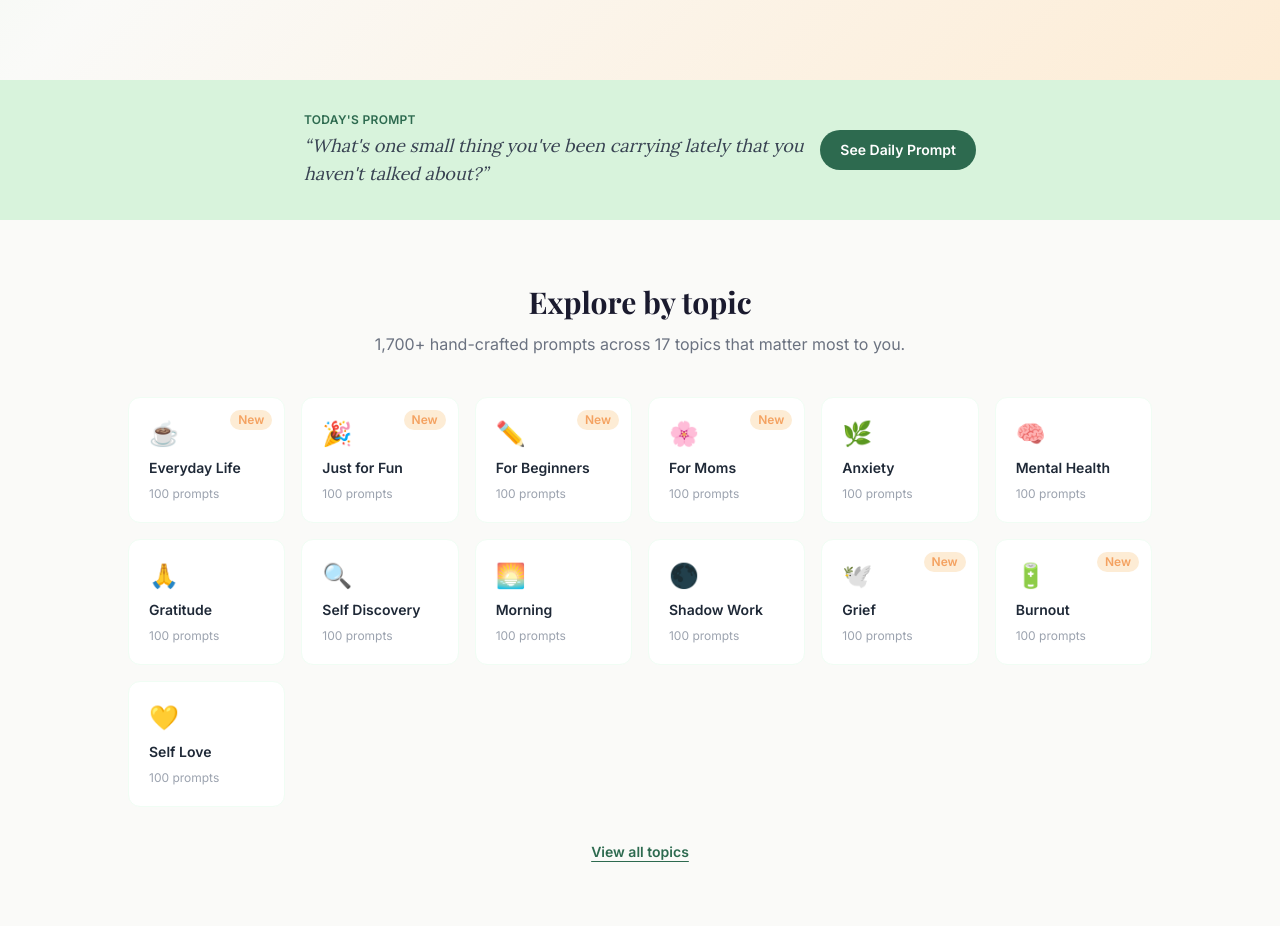
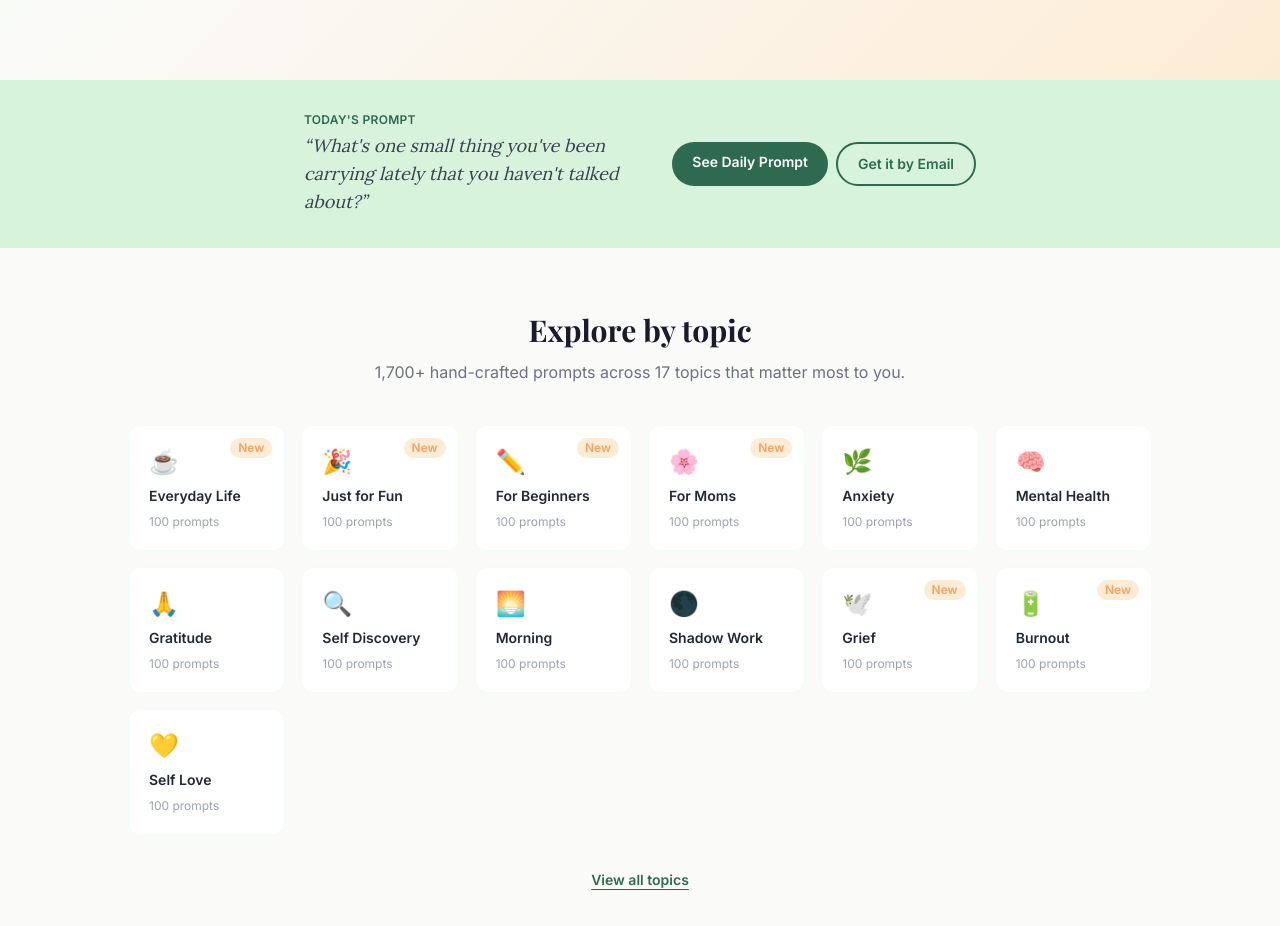
Before and after one commit to franklinjobs617-jpg/journalflow, a Next.js app: page / in a window 1280 px wide. Shown: the part 1241-2167 px from the top of the page. Built offline with nearby package versions, Linux system fonts and the light colour scheme.

Commit message:
feat: replace mailto with Google Form for email signup

```diff
--- a/app/daily/page.tsx
+++ b/app/daily/page.tsx
@@ -123,14 +123,16 @@ export default function DailyPage() {
         </p>
         <div className="max-w-sm mx-auto">
           <a
-            href="mailto:hello@journalflow.ai?subject=Daily%20Prompt%20Subscription"
-            className="block w-full text-center px-5 py-3 rounded-full text-white text-sm font-semibold"
+            href="https://docs.google.com/forms/d/e/1FAIpQLSd8rAjZP_4hdW9WkmgexFMVXW6t6rHjae9j6fgaYYWqfDB73w/viewform"
+            target="_blank"
+            rel="noopener noreferrer"
+            className="block w-full text-center px-5 py-3 rounded-full text-white text-sm font-semibold transition-opacity hover:opacity-90"
             style={{ background: 'var(--forest)' }}
           >
-            Subscribe via Email
+            Subscribe Free - Takes 10 Seconds
           </a>
           <p className="text-xs text-gray-400 mt-3 text-center">
-            Send us your email and we will add you to the daily list. No spam, unsubscribe anytime.
+            No spam. One prompt per morning. Unsubscribe anytime.
           </p>
         </div>
       </div>
--- a/app/page.tsx
+++ b/app/page.tsx
@@ -127,13 +127,24 @@ export default function HomePage() {
               &ldquo;What&apos;s one small thing you&apos;ve been carrying lately that you haven&apos;t talked about?&rdquo;
             </p>
           </div>
+          <div className="flex flex-col sm:flex-row gap-2 shrink-0">
             <Link
               href="/daily"
-            className="shrink-0 text-sm font-semibold px-5 py-2.5 rounded-full text-white whitespace-nowrap"
+              className="text-sm font-semibold px-5 py-2.5 rounded-full text-white whitespace-nowrap text-center"
               style={{ background: 'var(--forest)' }}
             >
               See Daily Prompt
             </Link>
+            <a
+              href="https://docs.google.com/forms/d/e/1FAIpQLSd8rAjZP_4hdW9WkmgexFMVXW6t6rHjae9j6fgaYYWqfDB73w/viewform"
+              target="_blank"
+              rel="noopener noreferrer"
+              className="text-sm font-semibold px-5 py-2.5 rounded-full whitespace-nowrap text-center border-2 transition-all"
+              style={{ borderColor: 'var(--forest)', color: 'var(--forest)' }}
+            >
+              Get it by Email
+            </a>
+          </div>
         </div>
       </section>
 
```
Lines whose indentation alone changed are shown as unchanged.
